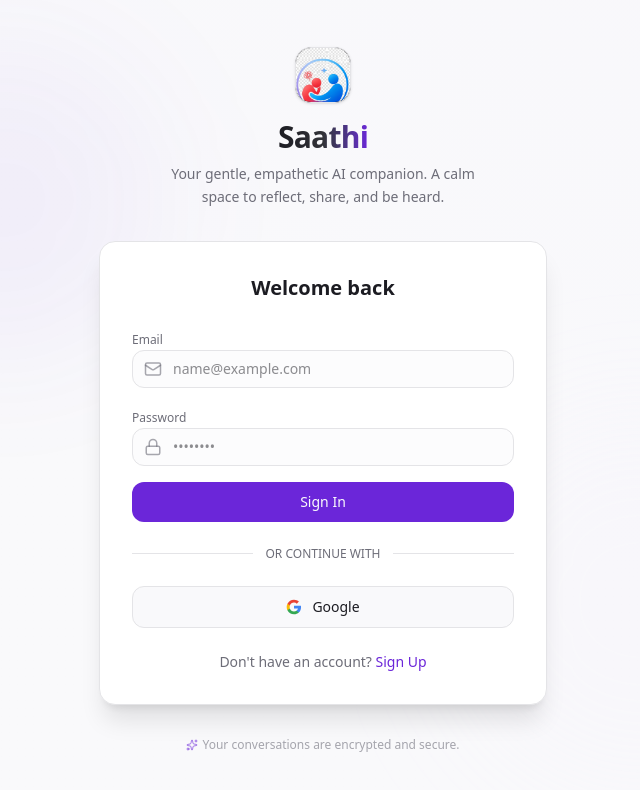
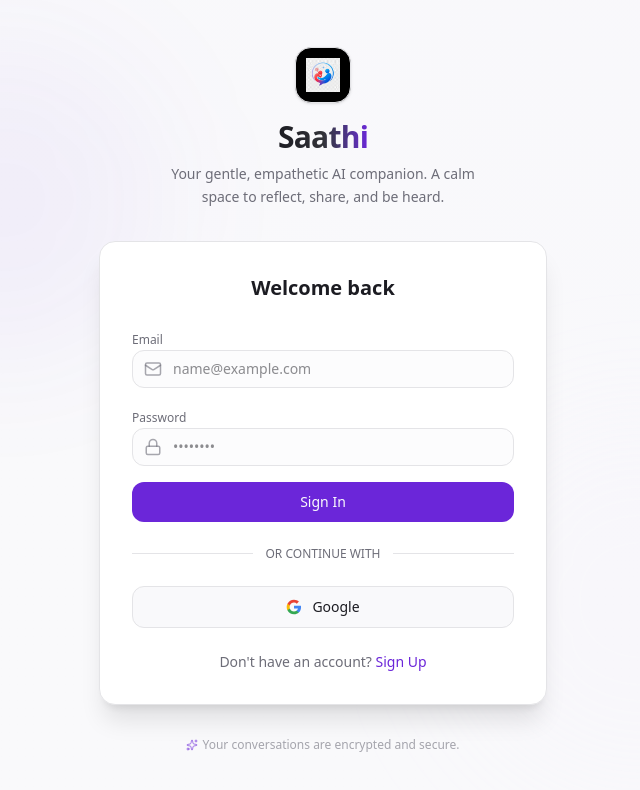
Before and after one commit to sankett020/Saathi-Beta-Version, a Next.js app: page / in a window 1280 px wide. Shown: the top 790 px of the page, without its empty margins (317-957 px from the left). Built offline with nearby package versions, Linux system fonts and the light colour scheme; no server answers.

Commit message:
style: adjust logo container rendering to fit the transparent cropped logo perfectly

```diff
--- a/src/app/page.tsx
+++ b/src/app/page.tsx
@@ -124,8 +124,8 @@
       <div className="w-full max-w-md animate-fade-in relative z-10">
         {/* Logo and Header */}
         <div className="flex flex-col items-center text-center mb-8">
-          <div className="flex items-center justify-center w-14 h-14 rounded-2xl border border-border bg-black mb-4 shadow-sm overflow-hidden">
-            <img src="/logo.png" alt="Saathi Logo" className="w-full h-full object-cover origin-top scale-[1.5]" />
+          <div className="flex items-center justify-center w-14 h-14 rounded-2xl border border-border bg-black mb-4 shadow-sm overflow-hidden p-2.5">
+            <img src="/logo.png" alt="Saathi Logo" className="w-full h-full object-contain" />
           </div>
           <h1 className="text-3xl font-bold tracking-tight bg-gradient-to-r from-foreground via-foreground/90 to-primary bg-clip-text text-transparent">
             Saathi
--- a/src/components/Sidebar.tsx
+++ b/src/components/Sidebar.tsx
@@ -85,8 +85,8 @@
     <div className="flex flex-col h-full bg-card/60 backdrop-blur-md border-r border-border/10 p-4">
       {/* Sidebar Header */}
       <div className="flex items-center gap-3 px-2 py-4 mb-2">
-        <div className="flex items-center justify-center w-8 h-8 rounded-lg border border-border bg-black overflow-hidden shadow-sm">
-          <img src="/logo.png" alt="Saathi Logo" className="w-full h-full object-cover origin-top scale-[1.5]" />
+        <div className="flex items-center justify-center w-8 h-8 rounded-lg border border-border bg-black overflow-hidden shadow-sm p-1.5">
+          <img src="/logo.png" alt="Saathi Logo" className="w-full h-full object-contain" />
         </div>
         <Link href="/chat" onClick={onClose} className="font-semibold text-lg tracking-tight hover:text-primary transition-colors">
           Saathi
--- a/src/components/WelcomeArea.tsx
+++ b/src/components/WelcomeArea.tsx
@@ -71,8 +71,8 @@
       <div className="absolute top-1/2 left-1/2 -translate-x-1/2 -translate-y-1/2 w-64 h-64 rounded-full bg-primary/5 blur-3xl pointer-events-none" />
 
       {/* Saathi Pulsing Logo */}
-      <div className="flex items-center justify-center w-16 h-16 rounded-2.5xl border border-border mb-6 shadow-sm bg-black overflow-hidden animate-pulse duration-3000">
-        <img src="/logo.png" alt="Saathi Logo" className="w-full h-full object-cover origin-top scale-[1.5]" />
+      <div className="flex items-center justify-center w-16 h-16 rounded-2.5xl border border-border mb-6 shadow-sm bg-black overflow-hidden animate-pulse duration-3000 p-3">
+        <img src="/logo.png" alt="Saathi Logo" className="w-full h-full object-contain" />
       </div>
 
       {/* Welcoming Header */}
```
